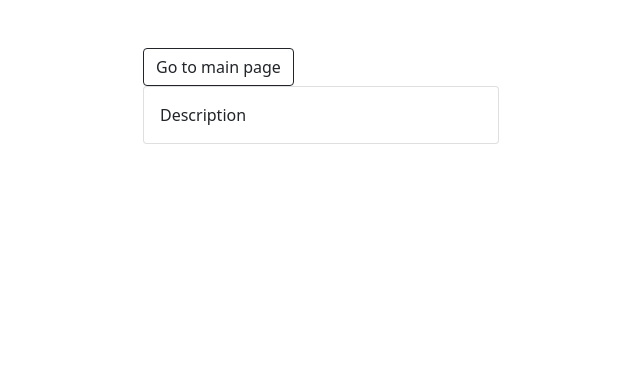
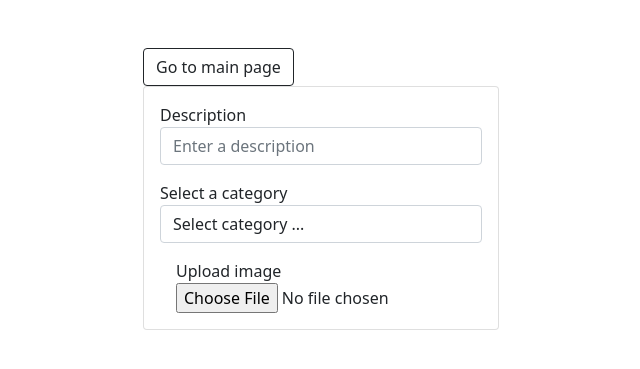
Before and after one commit to Hezron-tech/gallery-app, a Django app: page /new/ in a window 1280 px wide. Shown: the top 369 px of the page, without its empty margins (319-959 px from the left). Run offline with Django 4.2, Linux system fonts and the light colour scheme; data that the repository does not hold is empty.

Commit message:
creating upload image section

```diff
--- a/photos/templates/photos/new.html
+++ b/photos/templates/photos/new.html
@@ -17,6 +17,25 @@
                     <form>
                         <div class="form-group m-3">
                             <label>Description</label>
+                            <input type="text" name="description" placeholder="Enter a description" class="form-control">
+
+                        </div>
+                        <div class="form-group m-3">
+                            <label>Select a category</label>
+                            <select name="category" class="form-control">
+                                <option value="none">Select category ...</option>
+
+                                 {% for category in categories %}
+                                    <option value="category.id">{{category.name}}</option>
+                                 {% endfor %}
+
+
+                            </select>
+                            <div class="form-group m-3">
+                                <label>Upload image</label>
+                                <input type="file" name="image" class="form-control-file">
+
+                            </div>
 
                         </div>
 
--- a/photos/views.py
+++ b/photos/views.py
@@ -1,4 +1,5 @@
 
+from multiprocessing import context
 from django.shortcuts import render
 from django.http import HttpResponse
 from.models import Category,Photo
@@ -20,4 +21,7 @@ def viewPhoto(request,pk):
 
 
 def newPhoto(request):
-     return render(request, 'photos/new.html')
+
+     categories=Category.objects.all()
+     context ={'categories':categories}
+     return render(request, 'photos/new.html',context)
```
